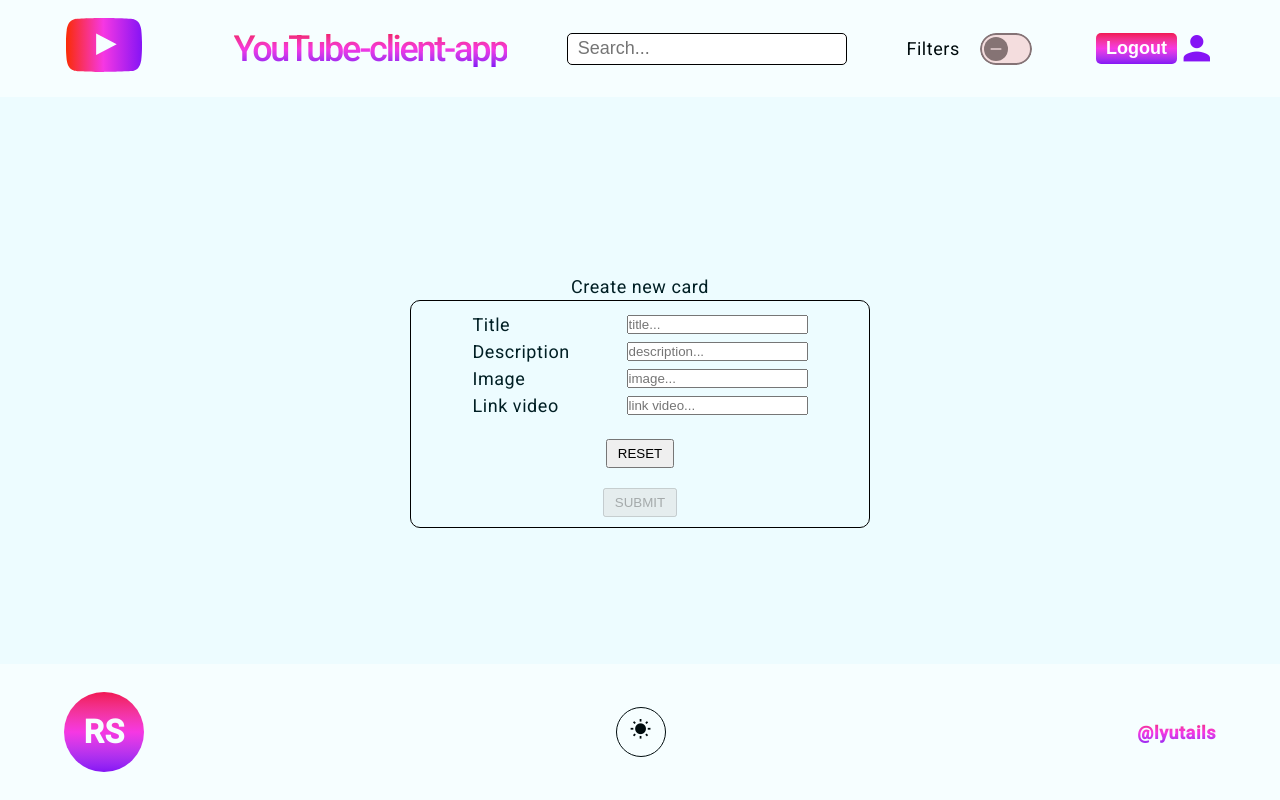
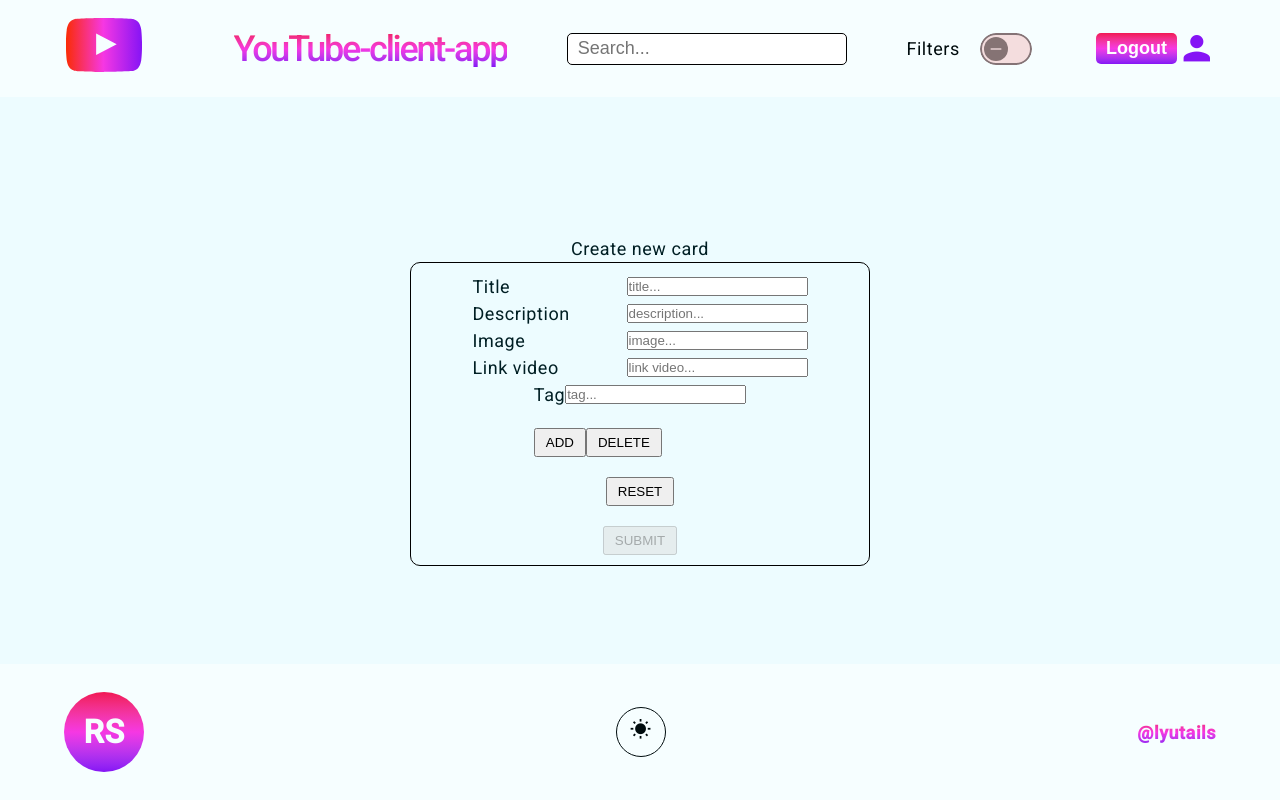
Before and after one commit to lyutails/Youtube, an Angular app in the folder awesome-youtube-client-app/: page /admin in a window 1280 px wide. Built offline with nearby package versions, Linux system fonts and the light colour scheme; sample sign-in values are in the browser's storage.

Commit message:
feat: add tags array form sub form to admin form

```diff
--- a/awesome-youtube-client-app/src/app/core/admin/admin.component.html
+++ b/awesome-youtube-client-app/src/app/core/admin/admin.component.html
@@ -62,10 +62,37 @@
         * the title is too short
       </div>
     </div>
-    <button class="admin_button">
+
+    <ng-container formArrayName="tags">
+      <div *ngFor="let tag of tags.controls; let index = index">
+        <div class="admin_item">
+          <label class="admin_label" for="tag">Tag</label>
+          <input
+            class="admin_input"
+            id="tag"
+            type="text"
+            [formControlName]="index"
+            placeholder="tag..." />
+        </div>
+        <div *ngIf="tags?.invalid && tags?.touched" class="alert alert-danger">
+          <div *ngIf="tags?.hasError('required')">please enter a tag</div>
+        </div>
+        <button class="admin_button delete" (click)="addTag()">
+          {{ addButtonName | uppercase }}
+        </button>
+        <button class="admin_button delete" (click)="removeTag()">
+          {{ deleteButtonName | uppercase }}
+        </button>
+      </div></ng-container
+    >
+
+    <button class="admin_button reset" (click)="reset()">
       {{ resetButtonName | uppercase }}
     </button>
-    <button class="admin_button" type="submit" [disabled]="!adminForm.valid">
+    <button
+      class="admin_button submit"
+      type="submit"
+      [disabled]="!adminForm.valid">
       {{ submitButtonName | uppercase }}
     </button>
   </form>
--- a/awesome-youtube-client-app/src/app/core/admin/admin.component.scss
+++ b/awesome-youtube-client-app/src/app/core/admin/admin.component.scss
@@ -51,6 +51,10 @@
   &_button {
     padding: 5px 10px;
     margin-top: 20px;
+
+    &:hover {
+      cursor: pointer;
+    }
   }
 }
 
--- a/awesome-youtube-client-app/src/app/core/admin/admin.component.ts
+++ b/awesome-youtube-client-app/src/app/core/admin/admin.component.ts
@@ -1,5 +1,6 @@
 import { Component, OnInit } from '@angular/core';
 import {
+  FormArray,
   FormControl,
   FormGroup,
   ReactiveFormsModule,
@@ -19,6 +20,9 @@ import { CommonModule, UpperCasePipe } from '@angular/common';
 export class AdminComponent implements OnInit {
   submitButtonName = 'Submit';
   resetButtonName = 'Reset';
+  deleteButtonName = 'delete';
+  addButtonName = 'add';
+  index!: number;
 
   constructor(
     private loginService: LoginService,
@@ -30,6 +34,7 @@ export class AdminComponent implements OnInit {
     description: new FormControl(''),
     img: new FormControl(''),
     linkVideo: new FormControl(''),
+    tags: new FormArray([new FormControl()]),
   });
 
   onSubmit() {
@@ -51,16 +56,13 @@ export class AdminComponent implements OnInit {
         Validators.minLength(3),
         Validators.maxLength(20),
       ]),
-      description: new FormControl('', [
-        Validators.maxLength(255),
-      ]),
-      img: new FormControl('', [
-        Validators.required,
-      ]),
+      description: new FormControl('', [Validators.maxLength(255)]),
+      img: new FormControl('', [Validators.required]),
       linkVideo: new FormControl('', [
         Validators.required,
         Validators.minLength(4),
       ]),
+      tags: new FormArray([new FormControl('', Validators.required)]),
     });
   }
 
@@ -79,4 +81,22 @@ export class AdminComponent implements OnInit {
   get linkVideo() {
     return this.adminForm.get('linkVideo');
   }
+
+  get tags() {
+    const tags = this.adminForm.controls['tags'];
+    return tags;
+  }
+
+  addTag() {
+    const tag = new FormControl('', Validators.required);
+    return this.tags.push(tag);
+  }
+
+  removeTag() {
+    return this.tags.removeAt(this.index);
+  }
+
+  reset() {
+    console.log('reset');
+  }
 }
```
